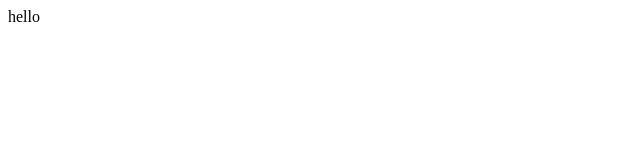
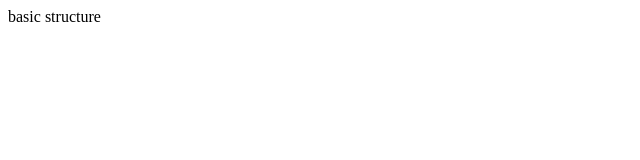
Before and after one commit to sergeypoddubnii/js-tricks, a React (Create React App) app: page / in a window 1280 px wide. Shown: the top 160 px of the page, without its empty margins (0-640 px from the left). Built offline with nearby package versions, Linux system fonts and the light colour scheme.

Commit message:
add basic

```diff
--- a/package.json
+++ b/package.json
@@ -8,7 +8,9 @@
     "@testing-library/user-event": "^13.5.0",
     "@types/jest": "^27.5.2",
     "@types/node": "^16.11.57",
+    "bootstrap": "^5.2.1",
     "react": "^18.2.0",
+    "react-bootstrap": "^2.5.0",
     "react-dom": "^18.2.0",
     "react-scripts": "5.0.1",
     "typescript": "^4.8.2",
--- a/src/App.tsx
+++ b/src/App.tsx
@@ -3,7 +3,7 @@ import React from 'react';
 function App() {
 	return (
 		<div>
-        hello
+        	basic structure
 		</div>
 	);
 }
--- a/src/react-app-env.d.ts
+++ /dev/null
@@ -1 +0,0 @@
-/// <reference types="react-scripts" />
```
Also changed, not shown: src/setupTests.ts (deleted, +0 -5 lines), 1 other file (tests, documents, lock files or other folders).
